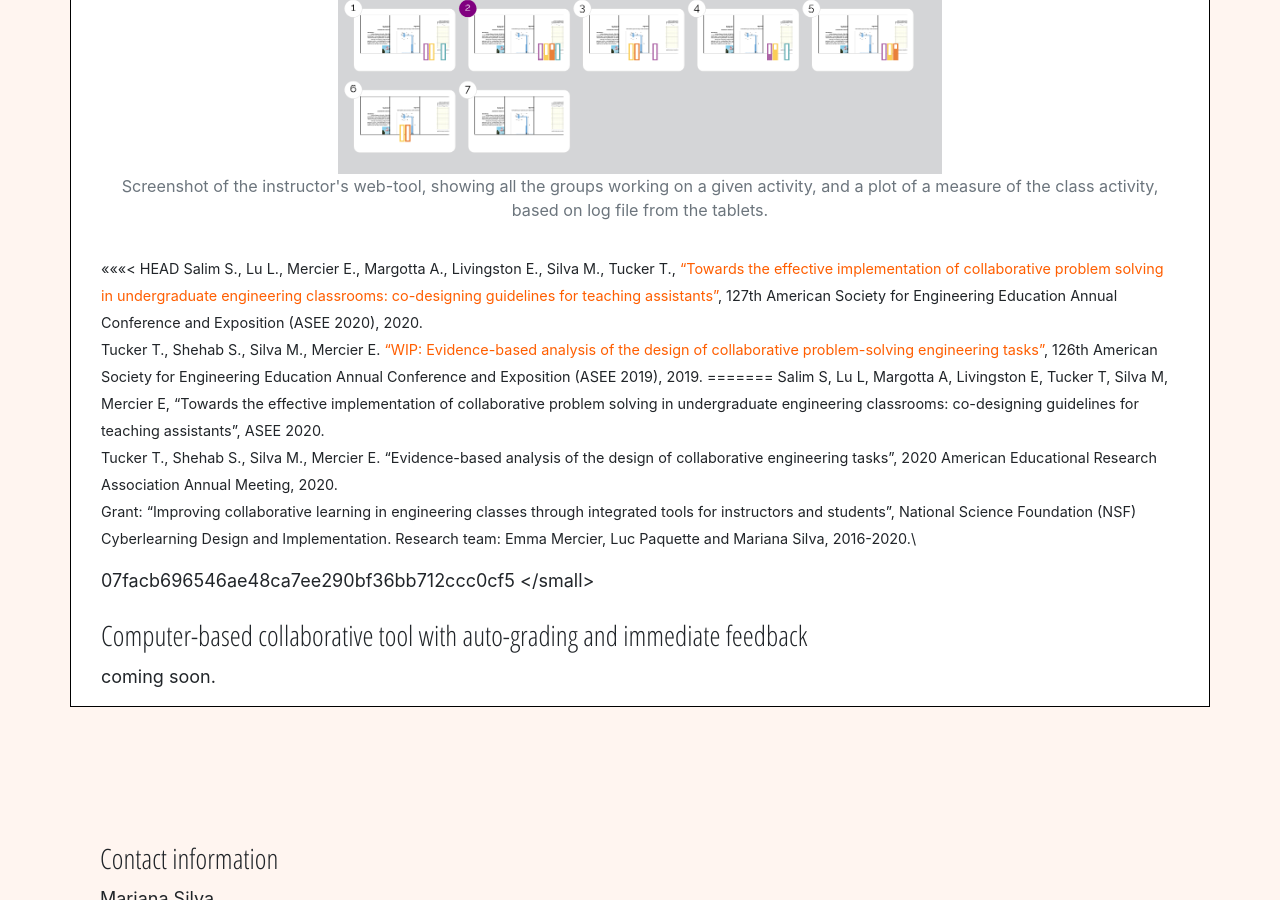
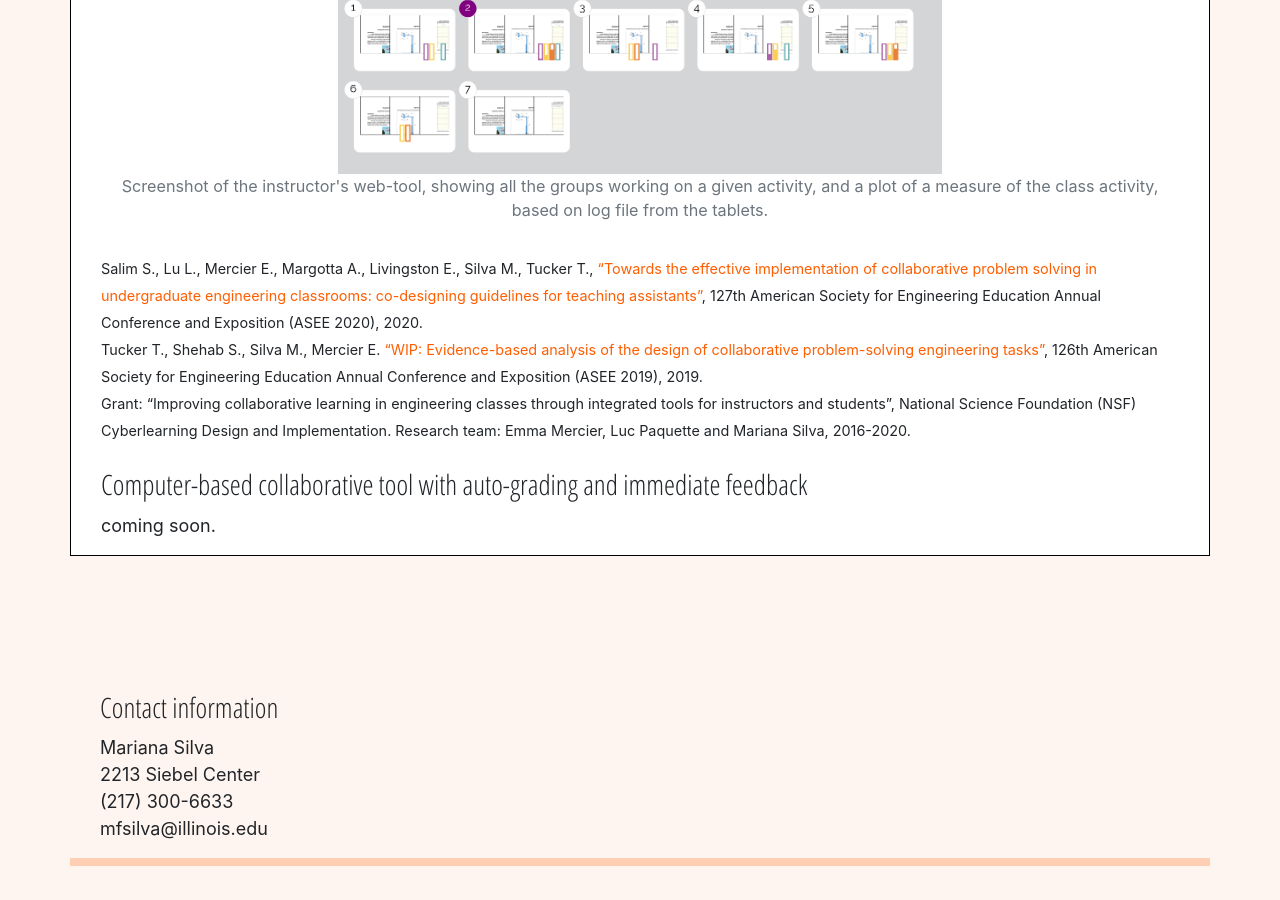
Before and after one commit to mfsilva22/website, a Jekyll site: the page built from pages/research/Collaborative_Learning_Large_Classes.md, in a window 1280 px wide and 900 px high, scrolled down 887 px. Built offline with Jekyll 4.4.1, drawn with Linux system fonts in a browser that asks for light colours; our own code applies the rules of GitHub Pages for plain Markdown files; after the commit the page ends 1763 px from its top, so only the background shows below that.

Commit message:
fixed reference

```diff
--- a/pages/research/Collaborative_Learning_Large_Classes.md
+++ b/pages/research/Collaborative_Learning_Large_Classes.md
@@ -23,14 +23,9 @@ header: Using software to enhance collaboration
  <!-- Thus, as an extension of this project, we are in the initial stages of developing an open-source web-based solution similar to [CoCalc](https://cocalc.com/help?session=default) (a paid collaborative tool) where a group of students complete programming assignments on a shared project. -->
 
 <small>
-<<<<<<< HEAD
 Salim S., Lu L., Mercier E., Margotta A., Livingston E., Silva M., Tucker T., [“Towards the effective implementation of collaborative problem solving in undergraduate engineering classrooms: co-designing guidelines for teaching assistants”](https://www.asee.org/public/conferences/172/papers/29647/view), 127th American Society for Engineering Education Annual Conference and Exposition (ASEE 2020), 2020.\\
-Tucker T., Shehab S., Silva M., Mercier E. [“WIP: Evidence-based analysis of the design of collaborative problem-solving engineering tasks”](https://www.asee.org/public/conferences/140/papers/25919/view), 126th American Society for Engineering Education Annual Conference and Exposition (ASEE 2019), 2019.
-=======
-Salim S, Lu L, Margotta A, Livingston E, Tucker T, Silva M, Mercier E, “Towards the effective implementation of collaborative problem solving in undergraduate engineering classrooms: co-designing guidelines for teaching assistants”, ASEE 2020.\\
-Tucker T., Shehab S., Silva M., Mercier E. “Evidence-based analysis of the design of collaborative engineering tasks”, 2020 American Educational Research Association Annual Meeting, 2020.\\
+Tucker T., Shehab S., Silva M., Mercier E. [“WIP: Evidence-based analysis of the design of collaborative problem-solving engineering tasks”](https://www.asee.org/public/conferences/140/papers/25919/view), 126th American Society for Engineering Education Annual Conference and Exposition (ASEE 2019), 2019.\\
 Grant: "Improving collaborative learning in engineering classes through integrated tools for instructors and students", National Science Foundation (NSF) Cyberlearning Design and Implementation. Research team: Emma Mercier, Luc Paquette and Mariana Silva, 2016-2020.\\
->>>>>>> 07facb696546ae48ca7ee290bf36bb712ccc0cf5
 </small>
 
 ### Computer-based collaborative tool with auto-grading and immediate feedback
```
Also changed, not shown: 2 other files.
